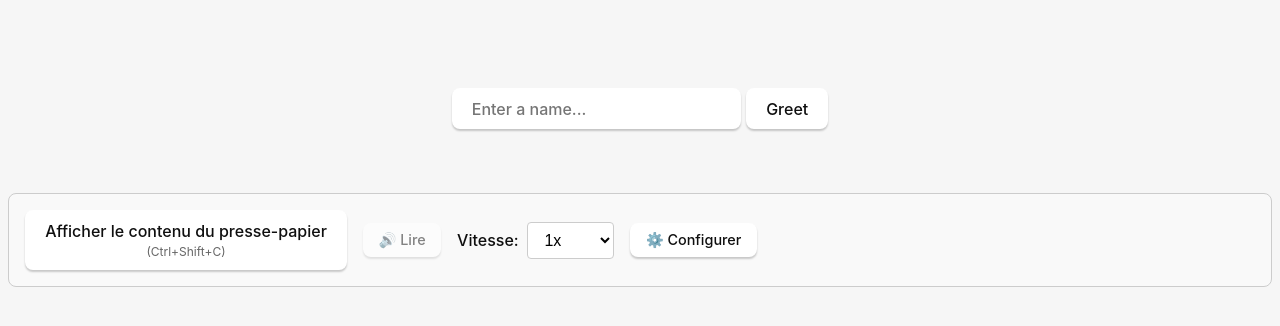
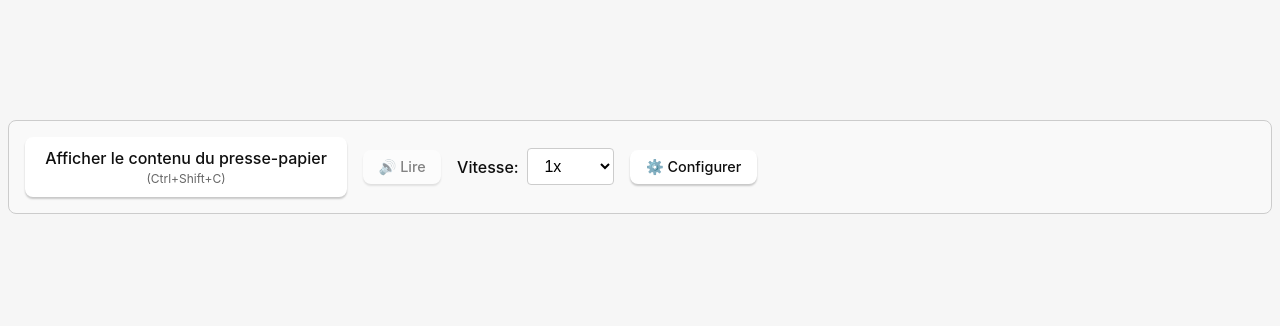
Before and after one commit to upskaling/gsp-ui, a Vue app: page / in a window 1280 px wide. Shown: the top 326 px of the page. Built offline with nearby package versions, Linux system fonts and the light colour scheme.

Commit message:
Supprimer le Hello World de tauri

```diff
--- a/src/App.vue
+++ b/src/App.vue
@@ -11,8 +11,6 @@ interface ClipboardShortcut {
   key: string;
 }
 
-const greetMsg = ref("");
-const name = ref("");
 const clipboardContent = ref("");
 const clipboardError = ref("");
 const showShortcutConfig = ref(false);
@@ -28,11 +26,6 @@ const isSpeaking = ref(false);
 const playbackSpeed = ref(1.0);
 const speedOptions = [0.75, 1.0, 1.25, 1.5, 2.0];
 let shortcutInProgress = false;
-
-async function greet() {
-  // Learn more about Tauri commands at https://tauri.app/develop/calling-rust/
-  greetMsg.value = await invoke("greet", { name: name.value });
-}
 
 async function getClipboardContent(autoSpeak: boolean = false) {
   console.log("[getClipboardContent] Début, autoSpeak =", autoSpeak);
@@ -220,12 +213,6 @@ onUnmounted(() => {
 
 <template>
   <main class="container">
-    <form class="row" @submit.prevent="greet">
-      <input id="greet-input" v-model="name" placeholder="Enter a name..." />
-      <button type="submit">Greet</button>
-    </form>
-    <p>{{ greetMsg }}</p>
-
     <div class="clipboard-section">
       <div class="clipboard-controls">
         <button @click="() => getClipboardContent(false)">
@@ -558,10 +545,6 @@ button {
   outline: none;
 }
 
-#greet-input {
-  margin-right: 5px;
-}
-
 @media (prefers-color-scheme: dark) {
   :root {
     color: #f6f6f6;
```
Also changed, not shown: 1 other file (tests, documents, lock files or other folders).
